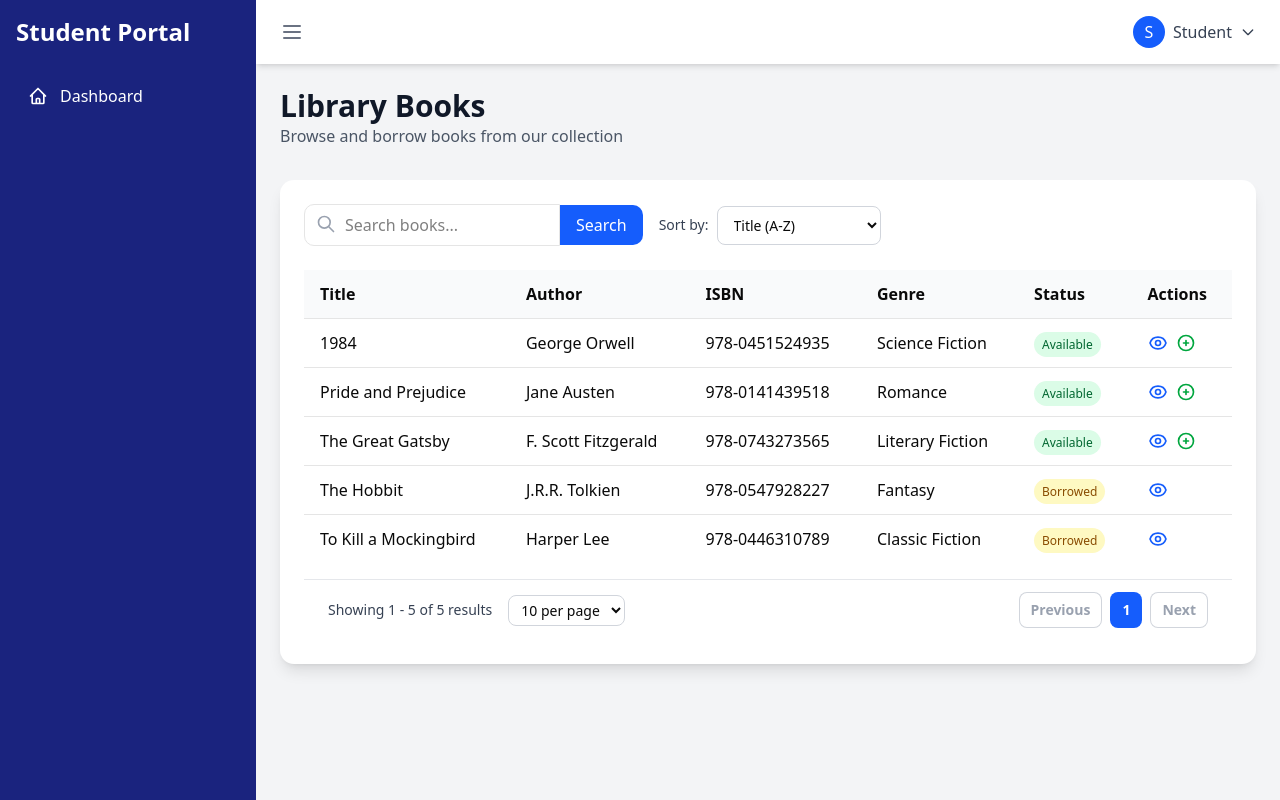
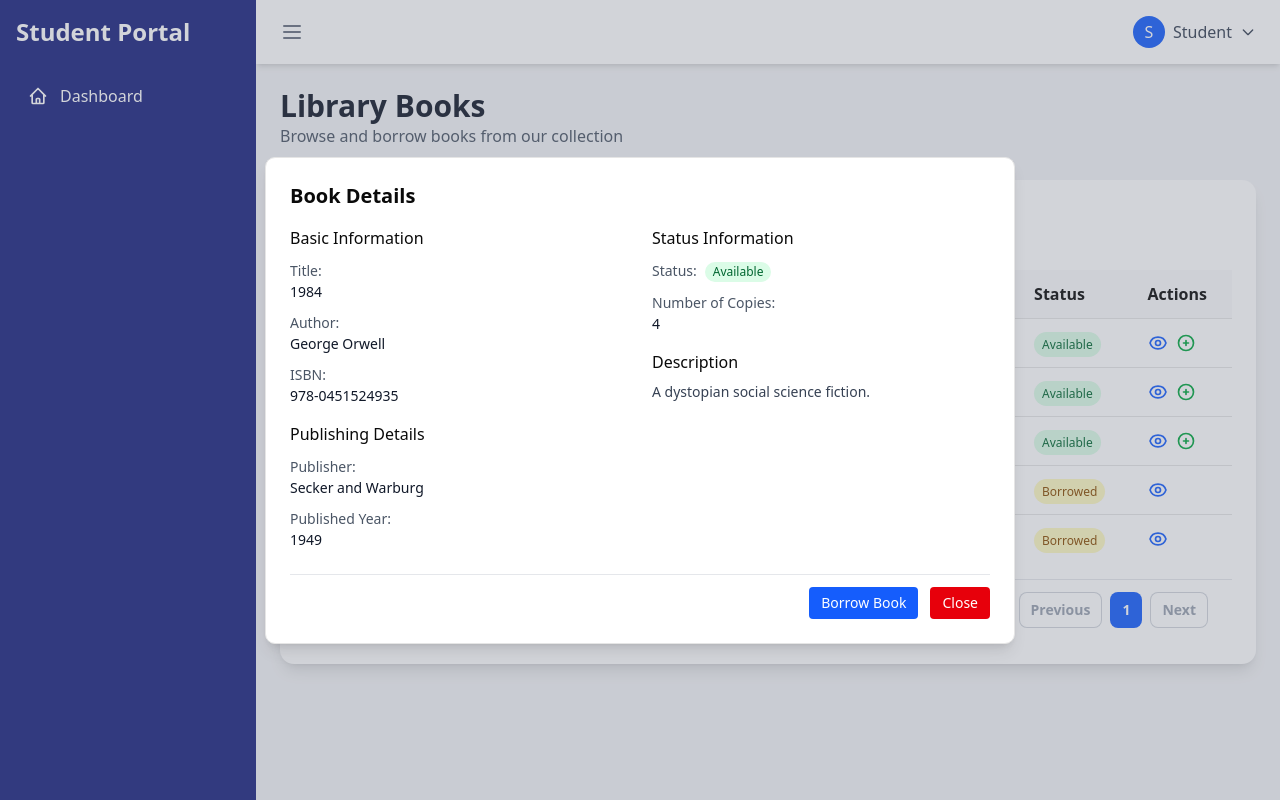
Before and after one commit to rheann04/library_management_system, a Next.js app in the folder library-frontend/: page /student/dashboard in a window 1280 px wide. Both pictures are taken after a click on the button 1157 px from the left and 343 px from the top of the page. Built offline with nearby package versions, Linux system fonts and the light colour scheme.

Commit message:
Implement book details modal in Student Dashboard for enhanced user experience. Add state management for selected book and modal visibility, allowing users to view detailed information about books, including status and borrowing options.

```diff
--- a/library-frontend/app/components/AdminDropdown.js
+++ b/library-frontend/app/components/AdminDropdown.js
@@ -27,42 +27,6 @@ export default function AdminDropdown({ isOpen, onClose }) {
       </div>
 
       <div className="py-2">
-        <button className="w-full px-4 py-3 flex items-center space-x-3 hover:bg-gray-100 transition-colors">
-          <div className="w-8 h-8 rounded-full bg-gray-100 flex items-center justify-center">
-            <svg className="w-5 h-5 text-gray-600" fill="none" stroke="currentColor" viewBox="0 0 24 24">
-              <path strokeLinecap="round" strokeLinejoin="round" strokeWidth="2" d="M10.325 4.317c.426-1.756 2.924-1.756 3.35 0a1.724 1.724 0 002.573 1.066c1.543-.94 3.31.826 2.37 2.37a1.724 1.724 0 001.065 2.572c1.756.426 1.756 2.924 0 3.35a1.724 1.724 0 00-1.066 2.573c.94 1.543-.826 3.31-2.37 2.37a1.724 1.724 0 00-2.572 1.065c-.426 1.756-2.924 1.756-3.35 0a1.724 1.724 0 00-2.573-1.066c-1.543.94-3.31-.826-2.37-2.37a1.724 1.724 0 00-1.065-2.572c-1.756-.426-1.756-2.924 0-3.35a1.724 1.724 0 001.066-2.573c-.94-1.543.826-3.31 2.37-2.37.996.608 2.296.07 2.572-1.065z" />
-              <path strokeLinecap="round" strokeLinejoin="round" strokeWidth="2" d="M15 12a3 3 0 11-6 0 3 3 0 016 0z" />
-            </svg>
-          </div>
-          <span className="text-gray-700">Settings & privacy</span>
-          <svg className="w-5 h-5 text-gray-400 ml-auto" fill="none" stroke="currentColor" viewBox="0 0 24 24">
-            <path strokeLinecap="round" strokeLinejoin="round" strokeWidth="2" d="M9 5l7 7-7 7" />
-          </svg>
-        </button>
-
-        <button className="w-full px-4 py-3 flex items-center space-x-3 hover:bg-gray-100 transition-colors">
-          <div className="w-8 h-8 rounded-full bg-gray-100 flex items-center justify-center">
-            <svg className="w-5 h-5 text-gray-600" fill="none" stroke="currentColor" viewBox="0 0 24 24">
-              <path strokeLinecap="round" strokeLinejoin="round" strokeWidth="2" d="M8.228 9c.549-1.165 2.03-2 3.772-2 2.21 0 4 1.343 4 3 0 1.4-1.278 2.575-3.006 2.907-.542.104-.994.54-.994 1.093m0 3h.01M21 12a9 9 0 11-18 0 9 9 0 0118 0z" />
-            </svg>
-          </div>
-          <span className="text-gray-700">Help & support</span>
-          <svg className="w-5 h-5 text-gray-400 ml-auto" fill="none" stroke="currentColor" viewBox="0 0 24 24">
-            <path strokeLinecap="round" strokeLinejoin="round" strokeWidth="2" d="M9 5l7 7-7 7" />
-          </svg>
-        </button>
-
-        <button className="w-full px-4 py-3 flex items-center space-x-3 hover:bg-gray-100 transition-colors">
-          <div className="w-8 h-8 rounded-full bg-gray-100 flex items-center justify-center">
-            <svg className="w-5 h-5 text-gray-600" fill="none" stroke="currentColor" viewBox="0 0 24 24">
-              <path strokeLinecap="round" strokeLinejoin="round" strokeWidth="2" d="M20 7l-8-4-8 4m16 0l-8 4m8-4v10l-8 4m0-10L4 7m8 4v10M4 7v10l8 4" />
-            </svg>
-          </div>
-          <span className="text-gray-700">Display & accessibility</span>
-          <svg className="w-5 h-5 text-gray-400 ml-auto" fill="none" stroke="currentColor" viewBox="0 0 24 24">
-            <path strokeLinecap="round" strokeLinejoin="round" strokeWidth="2" d="M9 5l7 7-7 7" />
-          </svg>
-        </button>
 
         <button
           onClick={handleLogout}
--- a/library-frontend/app/student/dashboard/page.js
+++ b/library-frontend/app/student/dashboard/page.js
@@ -9,6 +9,8 @@ export default function StudentDashboard() {
   const [itemsPerPage, setItemsPerPage] = useState(10);
   const [sortBy, setSortBy] = useState('title');
   const [sortOrder, setSortOrder] = useState('asc');
+  const [selectedBook, setSelectedBook] = useState(null);
+  const [isModalOpen, setIsModalOpen] = useState(false);
 
   // Sample books data
   const books = [
@@ -55,8 +57,8 @@ export default function StudentDashboard() {
   };
 
   const handleViewDetails = (book) => {
-    // Here you would handle viewing book details
-    console.log('Viewing details for:', book);
+    setSelectedBook(book);
+    setIsModalOpen(true);
   };
 
   const handleBorrowRequest = (book) => {
@@ -72,6 +74,100 @@ export default function StudentDashboard() {
 
   return (
     <StudentLayout>
+      {/* Book Details Modal */}
+      {isModalOpen && selectedBook && (
+        <div className="fixed inset-0 flex items-center justify-center z-50">
+          <div className="fixed inset-0 bg-gray-500 opacity-30"></div>
+          <div className="p-6 border w-[750px] shadow-lg rounded-lg bg-white z-50">
+            <div className="mb-4">
+              <h2 className="text-xl font-semibold">Book Details</h2>
+            </div>
+
+            <div className="grid grid-cols-2 gap-6">
+              <div className="space-y-4">
+                <div>
+                  <h3 className="text-base font-medium mb-2">Basic Information</h3>
+                  <div className="space-y-2">
+                    <div>
+                      <label className="text-sm text-gray-600">Title:</label>
+                      <p className="text-gray-900 text-sm">{selectedBook.title}</p>
+                    </div>
+                    <div>
+                      <label className="text-sm text-gray-600">Author:</label>
+                      <p className="text-gray-900 text-sm">{selectedBook.author}</p>
+                    </div>
+                    <div>
+                      <label className="text-sm text-gray-600">ISBN:</label>
+                      <p className="text-gray-900 text-sm">{selectedBook.isbn}</p>
+                    </div>
+                  </div>
+                </div>
+
+                <div>
+                  <h3 className="text-base font-medium mb-2">Publishing Details</h3>
+                  <div className="space-y-2">
+                    <div>
+                      <label className="text-sm text-gray-600">Publisher:</label>
+                      <p className="text-gray-900 text-sm">{selectedBook.publisher}</p>
+                    </div>
+                    <div>
+                      <label className="text-sm text-gray-600">Published Year:</label>
+                      <p className="text-gray-900 text-sm">{selectedBook.publishedYear}</p>
+                    </div>
+                  </div>
+                </div>
+              </div>
+
+              <div className="space-y-4">
+                <div>
+                  <h3 className="text-base font-medium mb-2">Status Information</h3>
+                  <div className="space-y-2">
+                    <div>
+                      <label className="text-sm text-gray-600">Status:</label>
+                      <span
+                        className={`ml-2 inline-block px-2 py-0.5 rounded-full text-xs font-medium ${
+                          selectedBook.status === 'Available'
+                            ? 'bg-green-100 text-green-800'
+                            : 'bg-yellow-100 text-yellow-800'
+                        }`}
+                      >
+                        {selectedBook.status}
+                      </span>
+                    </div>
+                    <div>
+                      <label className="text-sm text-gray-600">Number of Copies:</label>
+                      <p className="text-gray-900 text-sm">{selectedBook.copies}</p>
+                    </div>
+                  </div>
+                </div>
+
+                <div>
+                  <h3 className="text-base font-medium mb-2">Description</h3>
+                  <p className="text-gray-700 text-sm">{selectedBook.description}</p>
+                </div>
+              </div>
+            </div>
+
+            <div className="mt-6 pt-3 border-t border-gray-200 flex justify-end space-x-3">
+              {selectedBook.status === 'Available' && (
+                <button
+                  onClick={() => handleBorrowRequest(selectedBook)}
+                  className="px-3 py-1.5 text-sm bg-blue-600 text-white rounded hover:bg-blue-700 focus:outline-none focus:ring-2 focus:ring-blue-500"
+                >
+                  Borrow Book
+                </button>
+              )}
+              <button
+                onClick={() => setIsModalOpen(false)}
+                className="px-3 py-1.5 text-sm bg-red-600 text-white rounded hover:bg-red-700 focus:outline-none focus:ring-2 focus:ring-red-500"
+              >
+                Close
+              </button>
+            </div>
+          </div>
+        </div>
+      )}
+
       <div className="mb-8">
         <h1 className="text-3xl font-semibold text-gray-900">Library Books</h1>
         <p className="text-gray-600">Browse and borrow books from our collection</p>
```
